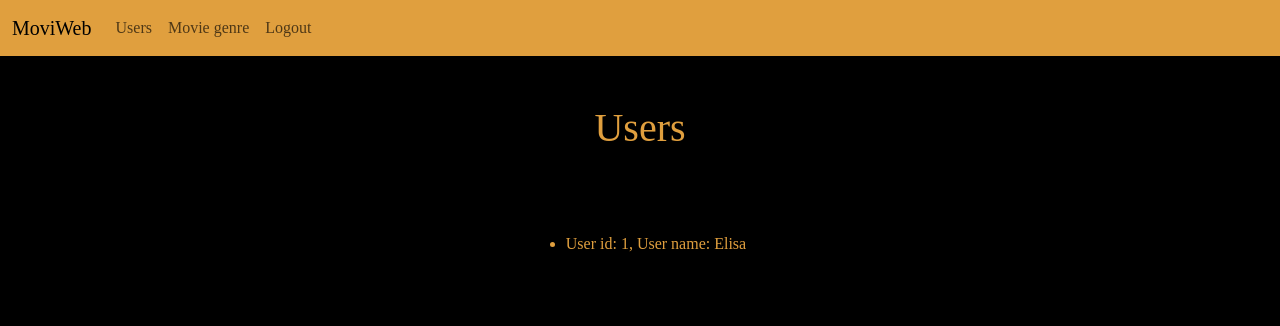
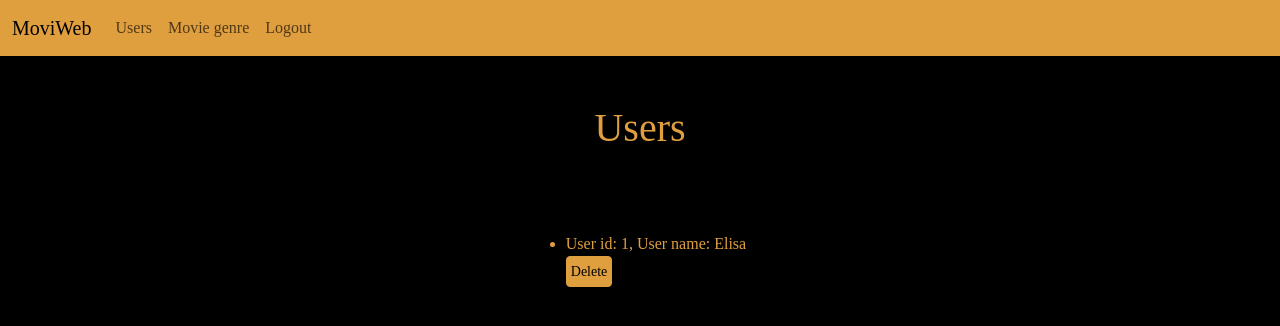
Before and after one commit to anaqc/Moviweb_Flask_SqlAlchemy, a Flask app: page /users in a window 1280 px wide. Shown: the top 326 px of the page. Run offline with Flask 3, Linux system fonts and the light colour scheme; data comes from the database, SQL or seed files in the repository; some web fonts are replaced.

Commit message:
add delete user button

```diff
--- a/templates/users.html
+++ b/templates/users.html
@@ -37,7 +37,11 @@
                 </div>
                     <ul>
                     {% for user in users%}
-                        <li>User id: {{ user.id }}, User name: {{user.name}} </li>
+                        <li>User id: {{ user.id }}, User name: {{user.name}}
+                        <form action="{{ url_for('delete_user', user_id=user.id)}}" method="post">
+                            <input class="btn btn-primary btn-sm w-250 px-1" type="submit" value="Delete">
+                        </form>
+                        </li>
                           {% endfor %}
                     </ul>
            </div>
```
